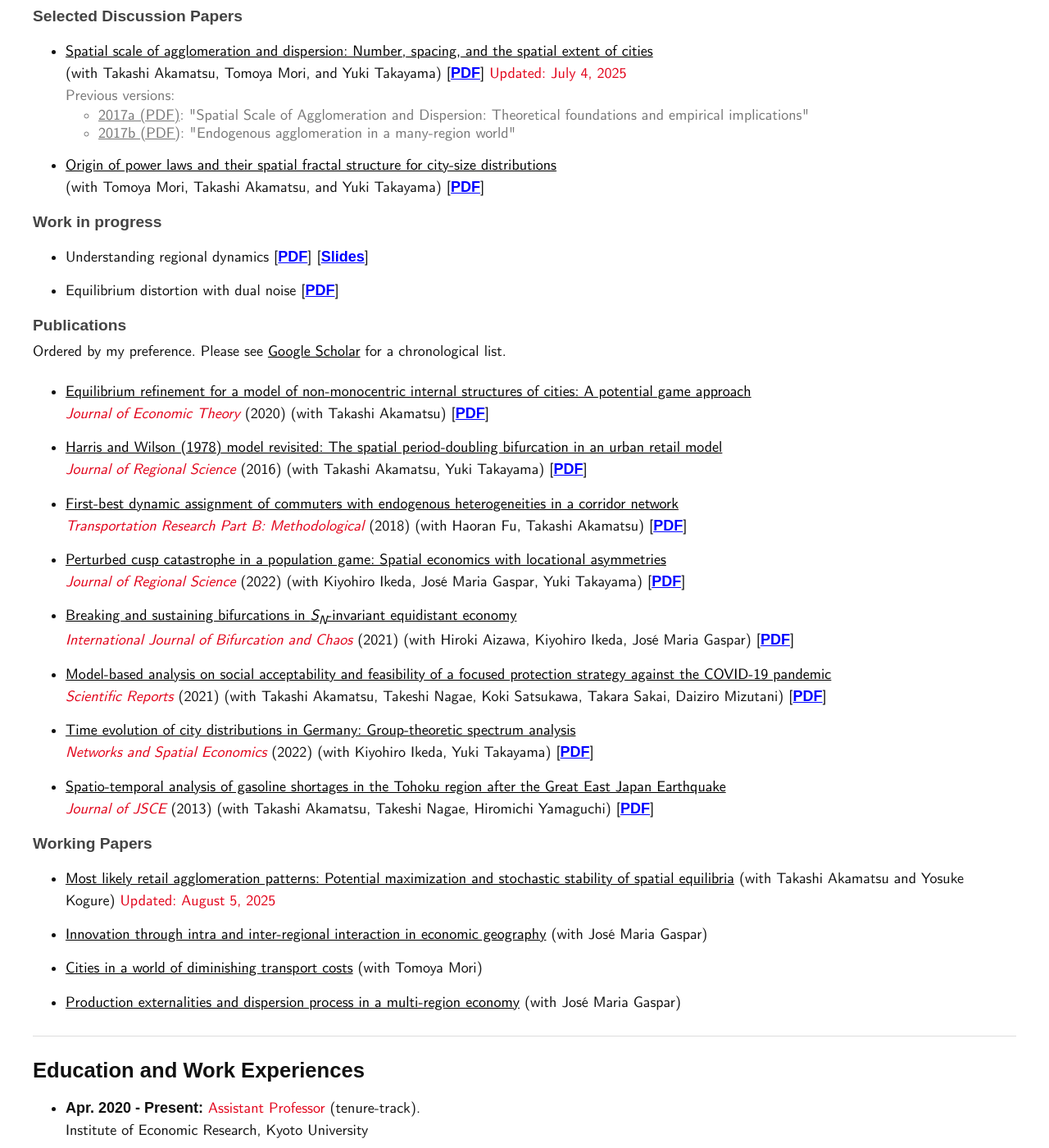
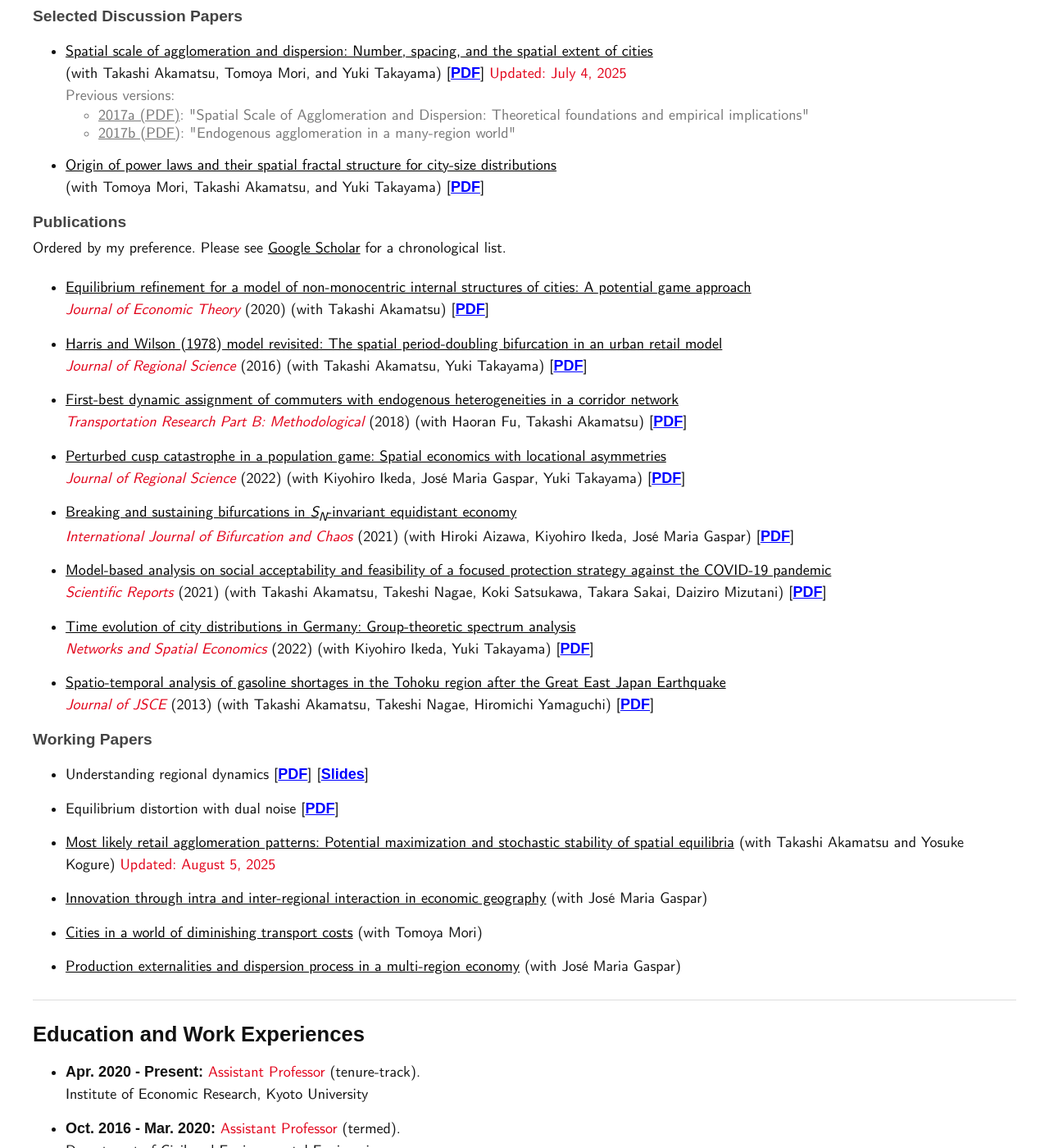
Before and after one commit to mino-osawa/mino-osawa.github.io, a Jekyll site: the page built from index.markdown, in a window 1280 px wide and 1400 px high, scrolled down 534 px. Shown: the whole window at 82% size. Built offline with Jekyll 4.4.1, drawn with Linux system fonts in a browser that asks for light colours; some web fonts are replaced.

Commit message:
minor fix

```diff
--- a/index.markdown
+++ b/index.markdown
@@ -22,14 +22,6 @@ title: M.Osawa's Website
     </li>
     <li><a href="https://arxiv.org/abs/2207.05346">Origin of power laws and their spatial fractal structure for city-size distributions</a><br> (with Tomoya Mori, Takashi Akamatsu, and Yuki Takayama)  [<a href="https://arxiv.org/pdf/2207.05346">PDF</a>]
     </li>
-</ul>
-
-
-<h3>Work in progress</h3>
-
-<ul class="ref-list">
-    <li>Understanding regional dynamics [<a href="notes/draft/RD.pdf">PDF</a>] [<a href="notes/draft/RD_slides.pdf">Slides</a>]</li>
-    <li>Equilibrium distortion with dual noise [<a href="notes/draft/SLD.pdf">PDF</a>]</li>
 </ul>
 
 <h3>Publications</h3>
```
Also changed, not shown: other parts of index.markdown (+5 -0 lines).
